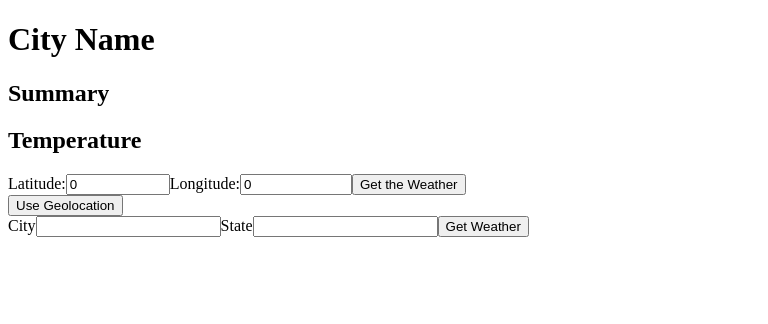
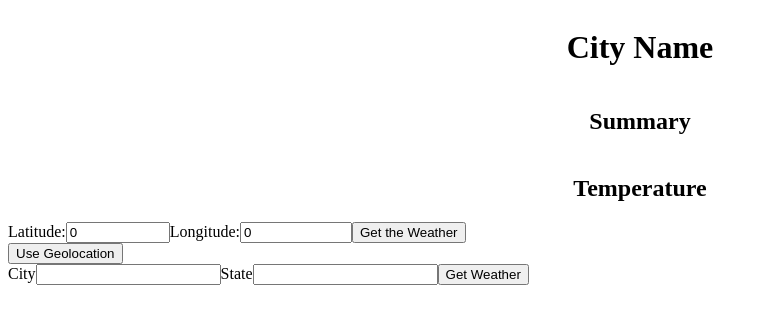
Before and after one commit to CodySelman/weather-app, a React (Create React App) app in the folder client/: page / in a window 1280 px wide. Shown: the top 324 px of the page, without its empty margins (0-768 px from the left). Built offline with nearby package versions, Linux system fonts and the light colour scheme.

Commit message:
Centered headings in App Component using flexbox.

```diff
--- a/client/src/App.css
+++ b/client/src/App.css
@@ -1,3 +1,18 @@
+.App-container {
+    display: flex;
+    flex-direction: column;
+}
+
 .flex {
     display: flex;
 }
+.text-center {
+}
+.App--header-container {
+    display: flex;
+    justify-content: center;
+    align-items: center;
+    flex-direction: column;
+}
+.App-header-text {
+}
--- a/client/src/App.js
+++ b/client/src/App.js
@@ -114,10 +114,13 @@ class App extends Component {
       temperature={hourlyWeather.temperature} />
     )
     return (
-      <div>
-        <h1 className='text-center'>City Name</h1>
-        <h2 className='text-center'>Summary</h2>
-        <h2 className='text-center'>Temperature</h2>
+      <div className='App-container'>
+        <div className='App--header-container'>
+          <h1 className='App--header-text'>City Name</h1>
+          <h2 className='App--header-text'>Summary</h2>
+          <h2 className='App--header-text'>Temperature</h2>
+        </div>
+
 
 
         {this.state.error ? <h1>{this.state.error}</h1> : ""}
```
